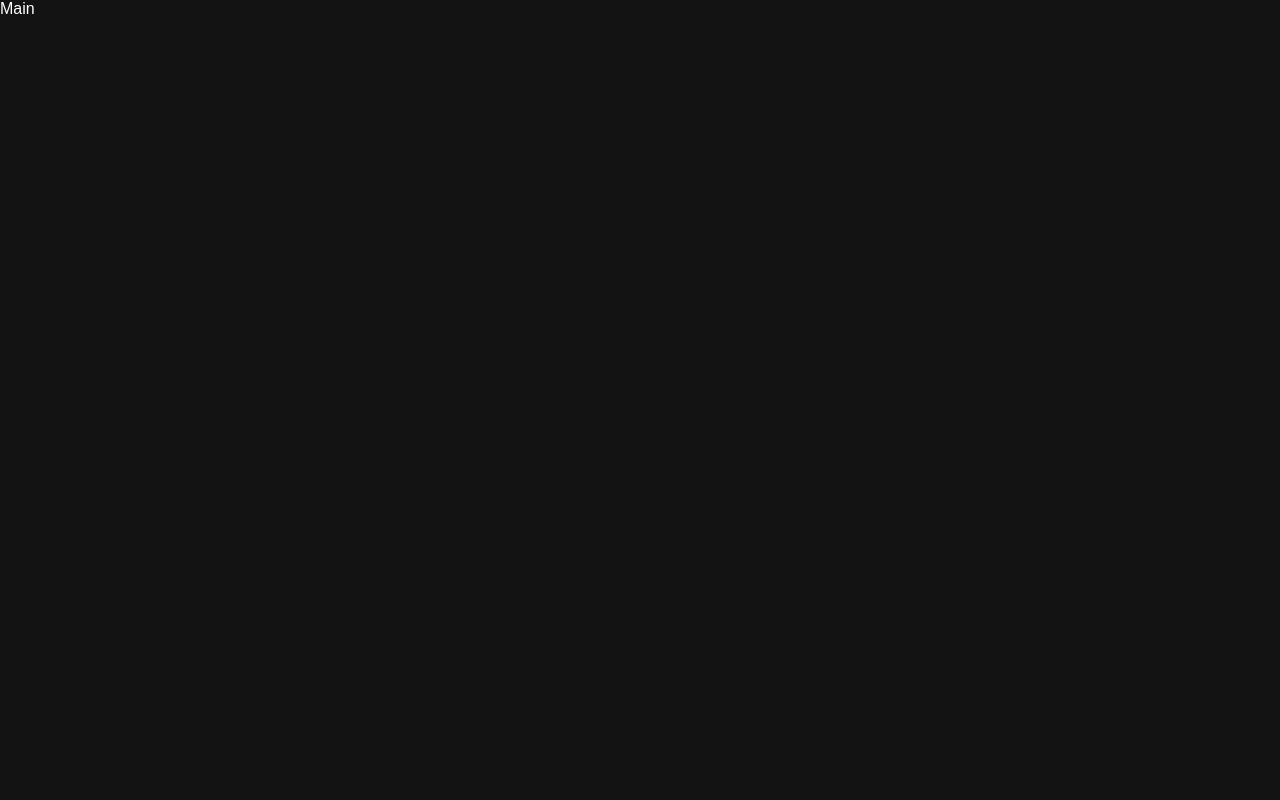
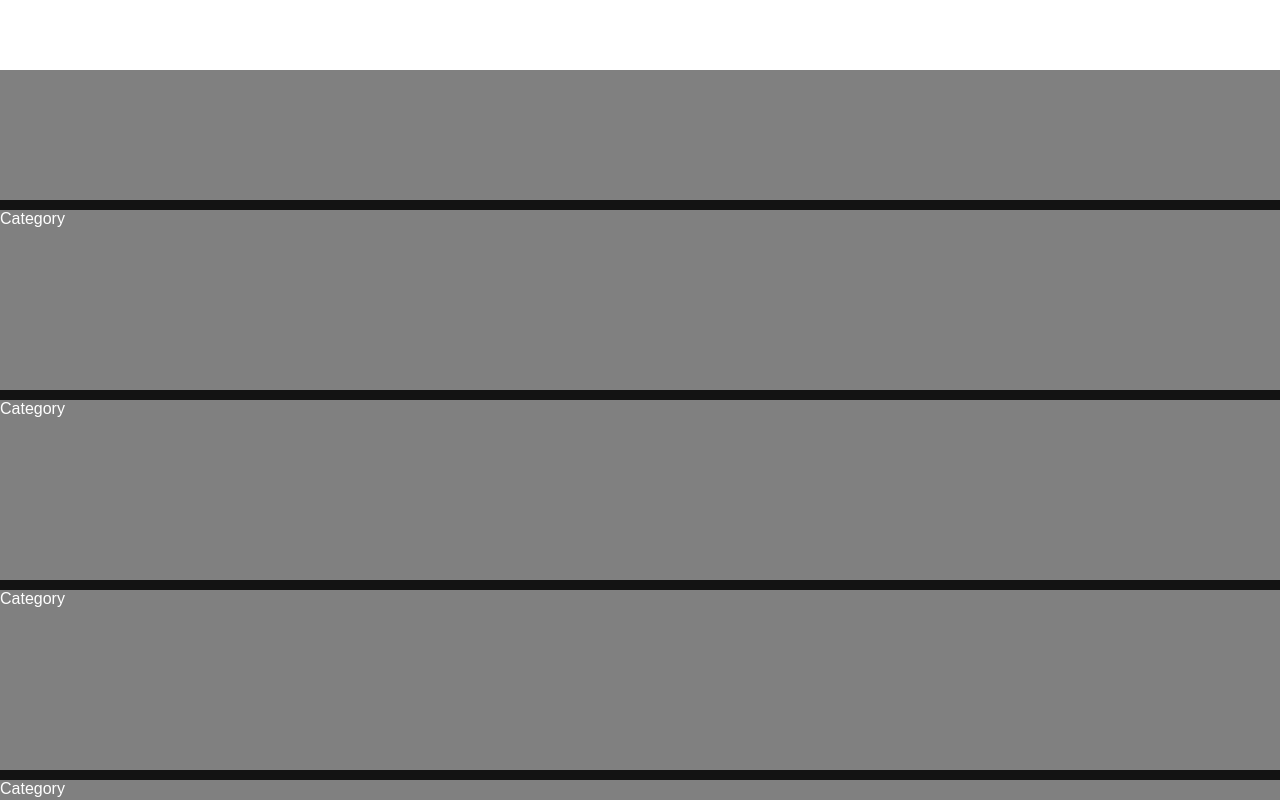
Before and after one commit to jaegwans/coflix, a Next.js app: page /main in a window 1280 px wide. Shown: the top 800 px of the page. Built offline with nearby package versions, Linux system fonts and the light colour scheme.

Commit message:
feat: main layout

```diff
--- /dev/null
+++ b/src/components/Category.tsx
@@ -0,0 +1,14 @@
+import React from 'react';
+import styled from 'styled-components';
+
+function Category() {
+    return <StyledCategory>Category</StyledCategory>;
+}
+
+export default Category;
+
+const StyledCategory = styled.div`
+    height: 11.25rem;
+    background-color: grey;
+    width: 100%;
+`;
--- /dev/null
+++ b/src/components/Featured.tsx
@@ -0,0 +1,14 @@
+import React from 'react';
+import styled from 'styled-components';
+
+function Featured() {
+    return <StyledFeatured>Featured</StyledFeatured>;
+}
+
+export default Featured;
+
+const StyledFeatured = styled.div`
+    height: 12.5rem;
+    background-color: grey;
+    width: 100%;
+`;
--- /dev/null
+++ b/src/components/common/Tab.tsx
@@ -0,0 +1,21 @@
+import React from 'react';
+import styled from 'styled-components';
+
+function Tab() {
+    return <StyledTab>Tab</StyledTab>;
+}
+
+export default Tab;
+
+const StyledTab = styled.div`
+    display: flex;
+    position: fixed;
+    top: 0;
+    z-index: 10;
+
+    justify-content: center;
+    align-items: center;
+    background-color: ${({ theme }) => theme.color.white};
+    width: 100%;
+    height: 4.375rem;
+`;
--- a/src/pages/main.tsx
+++ b/src/pages/main.tsx
@@ -1,7 +1,30 @@
 import React from 'react';
+import styled from 'styled-components';
+import Category from '@/components/Category';
+import Featured from '@/components/Featured';
+import Tab from '@/components/common/Tab';
 
 function Main() {
-    return <div>Main</div>;
+    return (
+        <StyledMain>
+            <Tab />
+            <Featured />
+            <Category />
+            <Category />
+            <Category />
+            <Category />
+            <Category />
+            <Category />
+        </StyledMain>
+    );
 }
 
 export default Main;
+
+const StyledMain = styled.div`
+    display: flex;
+    flex-direction: column;
+    justify-content: flex-start;
+    align-items: center;
+    gap: 0.625rem;
+`;
```
